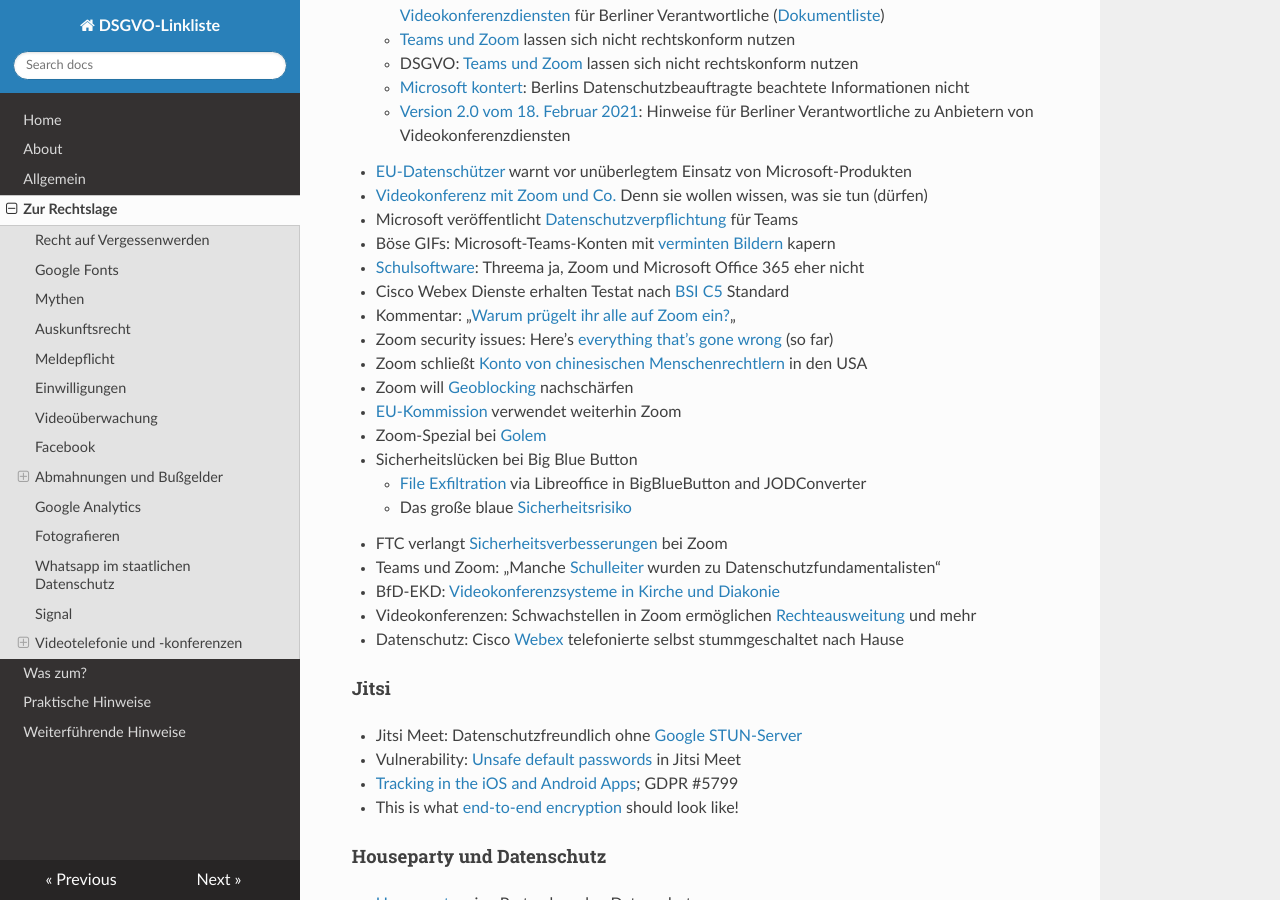
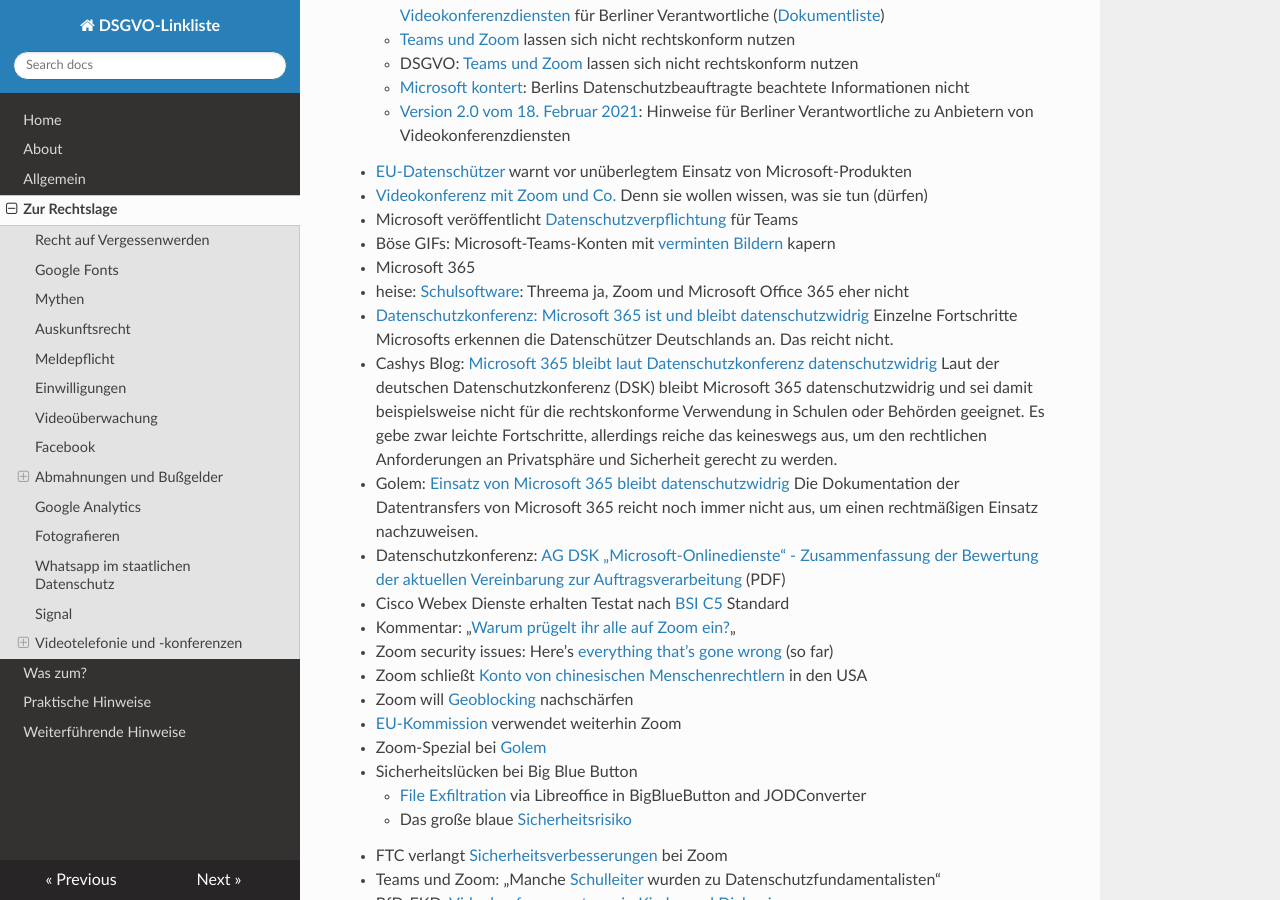
Before and after one commit to jrselzer/DSGVO-Linkliste, an MkDocs documentation site: the page built from docs/Zur_Rechtslage.md, in a window 1280 px wide and 900 px high, scrolled down 10475 px. Built offline with MkDocs 1.6.1, drawn with Linux system fonts in a browser that asks for light colours; nearby versions of some CDN libraries.

Commit message:
Update Zur_Rechtslage.md
MS 365 DSK

```diff
--- a/docs/Zur_Rechtslage.md
+++ b/docs/Zur_Rechtslage.md
@@ -306,7 +306,13 @@
 * [Videokonferenz mit Zoom und Co.](https://www.lto.de/recht/hintergruende/h/datenschutz-behoerden-dsgvo-zoom-videokonferenz-unsicherheit/) Denn sie wollen wissen, was sie tun (dürfen)
 * Microsoft veröffentlicht [Datenschutzverpflichtung](https://www.heise.de/ix/meldung/Microsoft-veroeffentlicht-Datenschutzverpflichtung-fuer-Teams-4710766.html) für Teams
 * Böse GIFs: Microsoft-Teams-Konten mit [verminten Bildern](https://www.heise.de/security/meldung/Boese-GIFs-Microsoft-Teams-Konten-mit-verminten-Bildern-kapern-4711282.html) kapern
-* [Schulsoftware](https://www.heise.de/newsticker/meldung/Schulsoftware-Threema-ja-Zoom-und-Microsoft-Office-365-eher-nicht-4711961.html): Threema ja, Zoom und Microsoft Office 365 eher nicht
+* Microsoft 365
+  * heise: [Schulsoftware](https://www.heise.de/newsticker/meldung/Schulsoftware-Threema-ja-Zoom-und-Microsoft-Office-365-eher-nicht-4711961.html): Threema ja, Zoom und Microsoft Office 365 eher nicht
+  * [Datenschutzkonferenz: Microsoft 365 ist und bleibt datenschutzwidrig](https://www.heise.de/news/Datenschutzkonferenz-Microsoft-365-ist-und-bleibt-datenschutzwidrig-7352065.html) Einzelne Fortschritte Microsofts erkennen die Datenschützer Deutschlands an. Das reicht nicht.
+  * Cashys Blog: [Microsoft 365 bleibt laut Datenschutzkonferenz datenschutzwidrig](https://stadt-bremerhaven.de/microsoft-365-bleibt-laut-datenschutzkonferenz-datenschutzwidrig/) Laut der deutschen Datenschutzkonferenz (DSK) bleibt Microsoft 365 datenschutzwidrig und sei damit beispielsweise nicht für die rechtskonforme Verwendung in Schulen oder Behörden geeignet. Es gebe zwar leichte Fortschritte, allerdings reiche das keineswegs aus, um den rechtlichen Anforderungen an Privatsphäre und Sicherheit gerecht zu werden.
+  * Golem: [Einsatz von Microsoft 365 bleibt datenschutzwidrig](https://www.golem.de/news/datenschutzkonferenz-einsatz-von-microsoft-365-bleibt-datenschutzwidrig-2211-170050.html) Die Dokumentation der Datentransfers von Microsoft 365 reicht noch immer nicht aus, um einen rechtmäßigen Einsatz nachzuweisen.
+  * Datenschutzkonferenz: [AG DSK „Microsoft-Onlinedienste“ - Zusammenfassung der Bewertung der aktuellen Vereinbarung zur
+Auftragsverarbeitung](https://datenschutzkonferenz-online.de/media/dskb/2022_24_11_festlegung_MS365_zusammenfassung.pdf) (PDF)
 * Cisco Webex Dienste erhalten Testat nach [BSI C5](https://news-blogs.cisco.com/emear/de/2019/04/02/cisco-webex-dienste-erhalten-testat-nach-bsi-c5-standard/) Standard
 * Kommentar: „[Warum prügelt ihr alle auf Zoom ein?](https://www.heise.de/meinung/Kommentar-Warum-pruegelt-ihr-alle-auf-Zoom-ein-4771225.html)„
 * Zoom security issues: Here’s [everything that’s gone wrong](https://www.tomsguide.com/news/zoom-security-privacy-woes) (so far)
```
